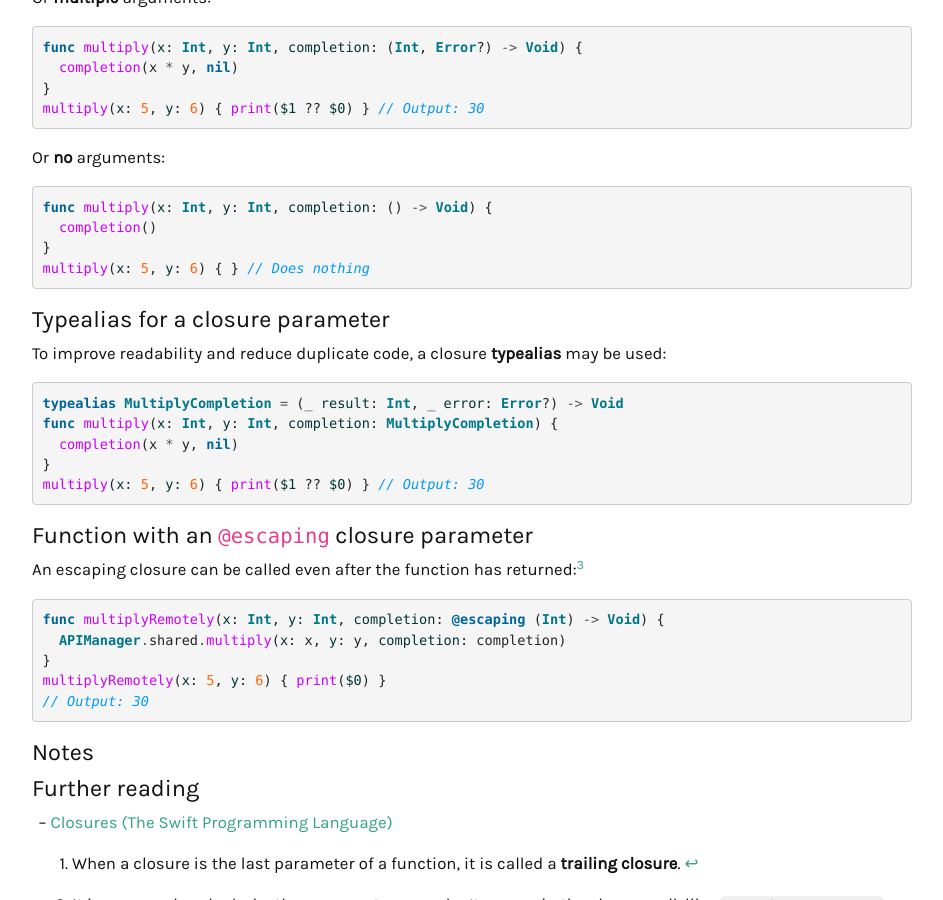
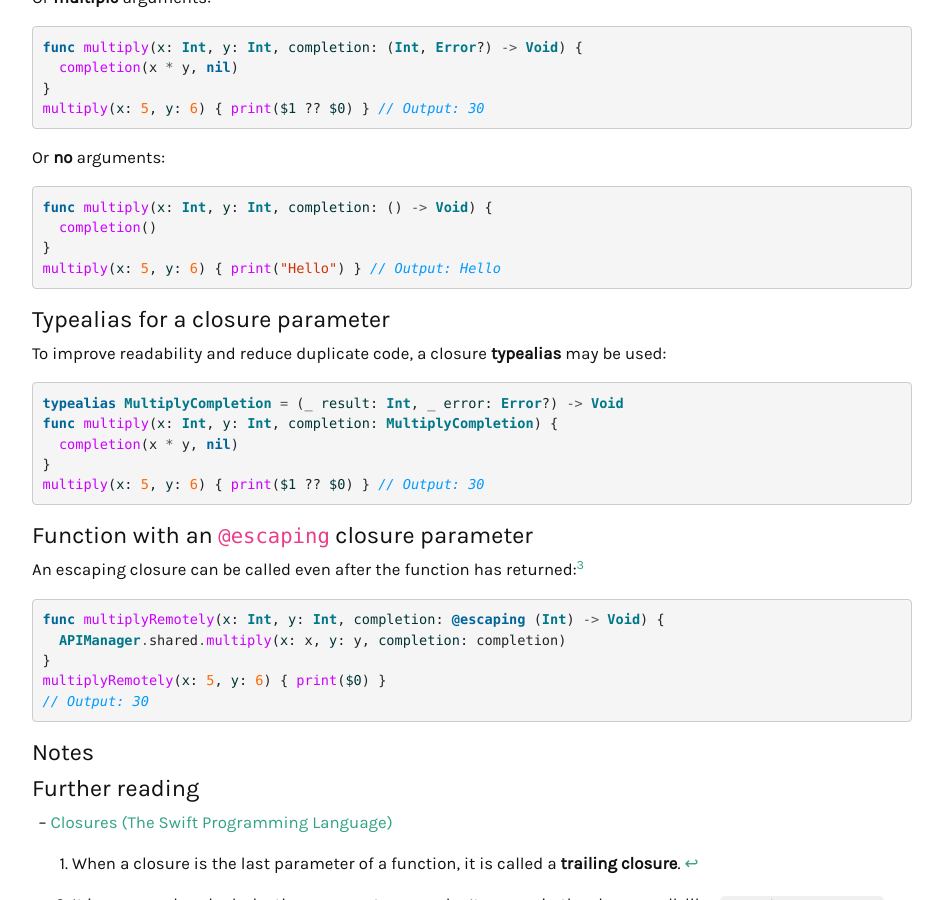
Before and after one commit to ebelinski/swiftly, a Jekyll site: the page built from closures.md, in a window 1280 px wide and 900 px high, scrolled down 2131 px. Shown: the whole window, without its empty margins (168-1111 px from the left). Built offline with Jekyll 4.4.1, drawn with Linux system fonts in a browser that asks for light colours; comment, search, counter and statistics services are not loaded.

Commit message:
tweaked an example for consistency with previous examples

````diff
--- a/closures.md
+++ b/closures.md
@@ -122,7 +122,7 @@ Or **no** arguments:
 func multiply(x: Int, y: Int, completion: () -> Void) {
   completion()
 }
-multiply(x: 5, y: 6) { } // Does nothing
+multiply(x: 5, y: 6) { print("Hello") } // Output: Hello
 ```
 
 ### Typealias for a closure parameter
````
